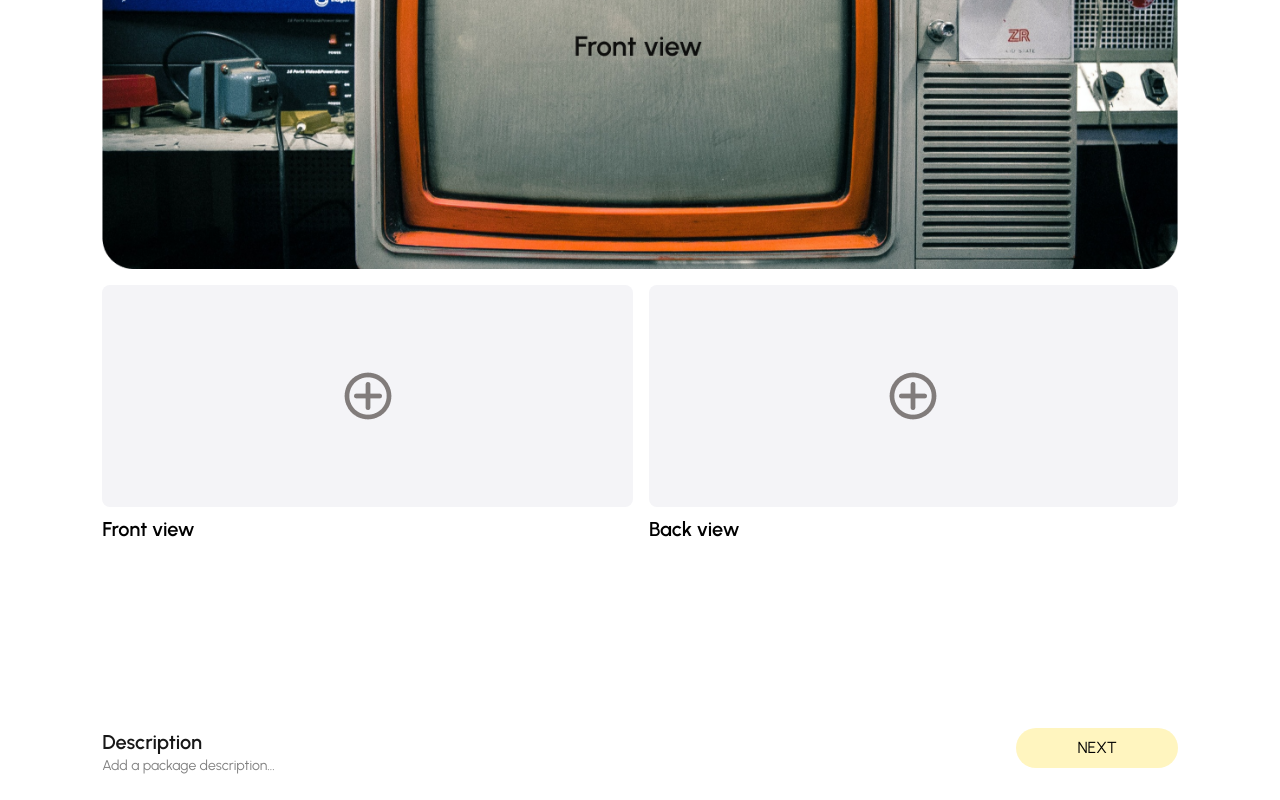
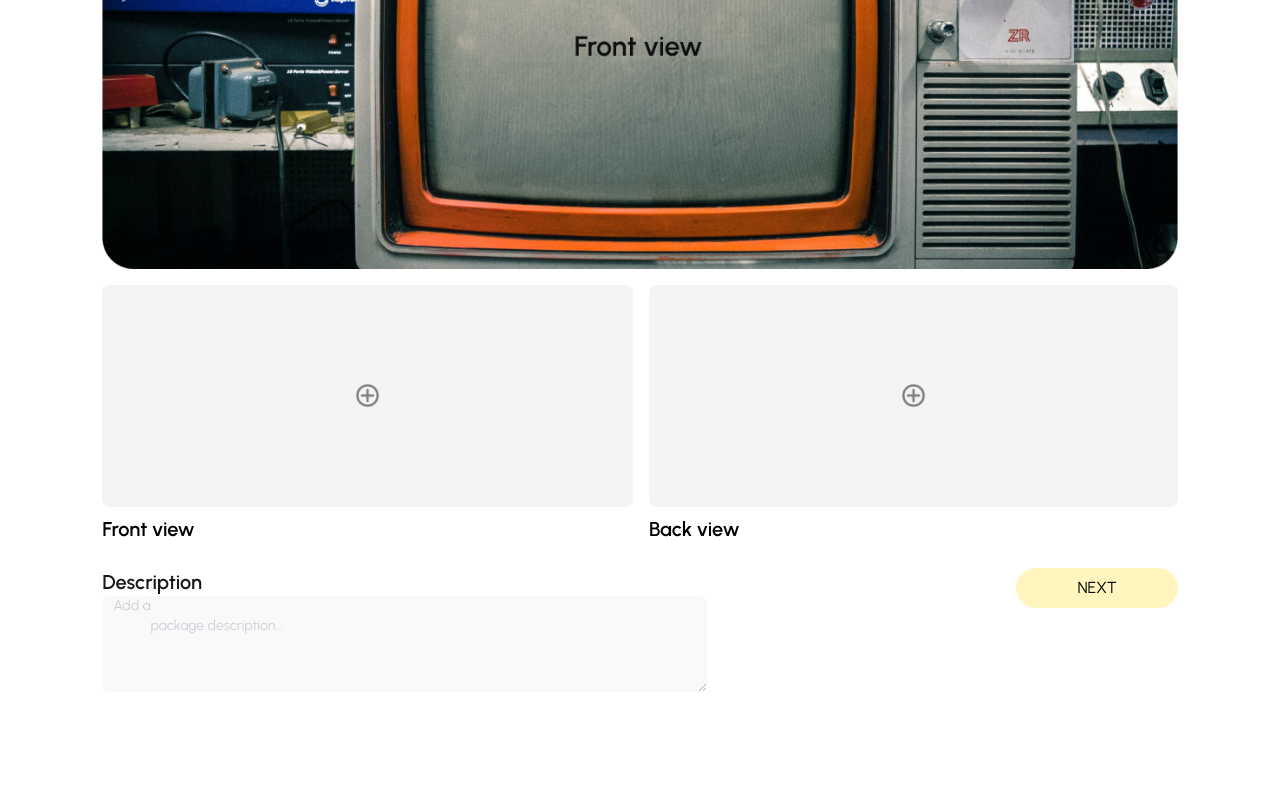
Before and after one commit to sabitsadiq/post-a-package-page, a Next.js app: page /packagesenderinfo in a window 1280 px wide. Shown: the part 351-1151 px from the top of the page. After the commit the page ends 1079 px from the top, so only its background shows below. Built offline with nearby package versions, Linux system fonts and the light colour scheme.

Commit message:
correction

```diff
--- a/app/packagesenderinfo/page.tsx
+++ b/app/packagesenderinfo/page.tsx
@@ -3,7 +3,7 @@ import React from "react";
 
 const page = () => {
   return (
-    <section className="">
+    <section className="w-full">
       <PackageSenderMain />
     </section>
   );
--- a/components/JourneyDesc/JourneyDescMain.tsx
+++ b/components/JourneyDesc/JourneyDescMain.tsx
@@ -31,7 +31,7 @@ const JourneyDescMain = () => {
       </div>
       <div className="md:w-11/12 xl:w-4/5 aspect- xl:aspect-auto mx-auto mt-6">
         <Image
-          className="w-full h-full"
+          className="w-full h-full object-fill"
           src="/image/Sender/MapsicleMap.png"
           width="100"
           height="100"
--- a/components/PackageSender/PackageSenderMain.tsx
+++ b/components/PackageSender/PackageSenderMain.tsx
@@ -44,7 +44,7 @@ const PackageSenderMain = () => {
       <div className="grid grid-rows-2 grid-flow-col gap-4 w-full md:w-11/12 mx-auto mt-6">
         <div className="col-span-2">
           <Image
-            className="w-full h-auto mx-auto object-cover"
+            className="w-full h-auto mx-auto object-contain"
             src="/image/Sender/television.png"
             width="100"
             height="100"
@@ -54,7 +54,7 @@ const PackageSenderMain = () => {
         <div className="col-span-1 w-full h-3/4 md:h-1/2 bg-[#F4F4F7] rounded-lg">
           <div className="w-1/2 flex h-full mx-auto justify-center self-center">
             <Image
-              className="w-fit flex self-center"
+              className="w-[10%] flex self-center"
               src="/image/Sender/add.png"
               width="100"
               height="100"
@@ -68,7 +68,7 @@ const PackageSenderMain = () => {
         <div className="col-span-1 w-full h-3/4 md:h-1/2 bg-[#F4F4F7] rounded-lg">
           <div className="w-1/2 flex h-full mx-auto justify-center self-center">
             <Image
-              className="w-fit flex self-center"
+              className="w-[10%] flex self-center"
               src="/image/Sender/add.png"
               width="100"
               height="100"
@@ -80,12 +80,18 @@ const PackageSenderMain = () => {
           </p>
         </div>
       </div>
-      <div className="flex flex-col md:flex-row md:w-11/12 md:mx-auto">
+      <div className="flex flex-col md:flex-row md:w-11/12 md:mx-auto xl:-mt-40">
         <div className="w-3/4 py-4 md:py-0">
-          <h1 className="font-semibold text-xl opacity-90">Description</h1>
-          <p className="font-normal text-sm opacity-50">
-            Add a package description...
-          </p>
+          <label className="font-semibold text-xl opacity-90">
+            Description
+          </label>
+          <textarea
+            // type="comment"
+            className="bg-[#F4F4F7] px-2 w-3/4 h-24 block rounded-lg outline-none
+            border-none font-normal text-sm opacity-50"
+            placeholder=" Add a
+            package description..."
+          ></textarea>
         </div>
         <div className="w-full md:w-1/4 pb-8 xl:w-[15%] xl:ml-auto">
           <button className="bg-[#FFD700] w-full  mx-auto px-6 py-4 md:px-4 md:py-2 xl:px-4 xl:py-2 font-normal rounded-xl md:rounded-3xl md:bg-opacity-25">
```
